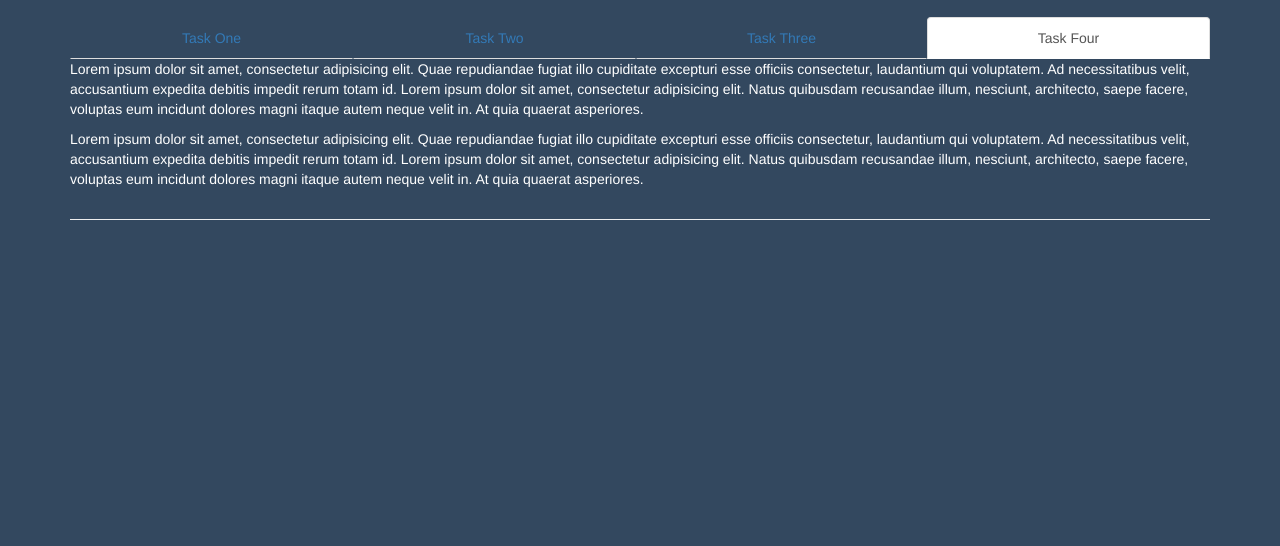
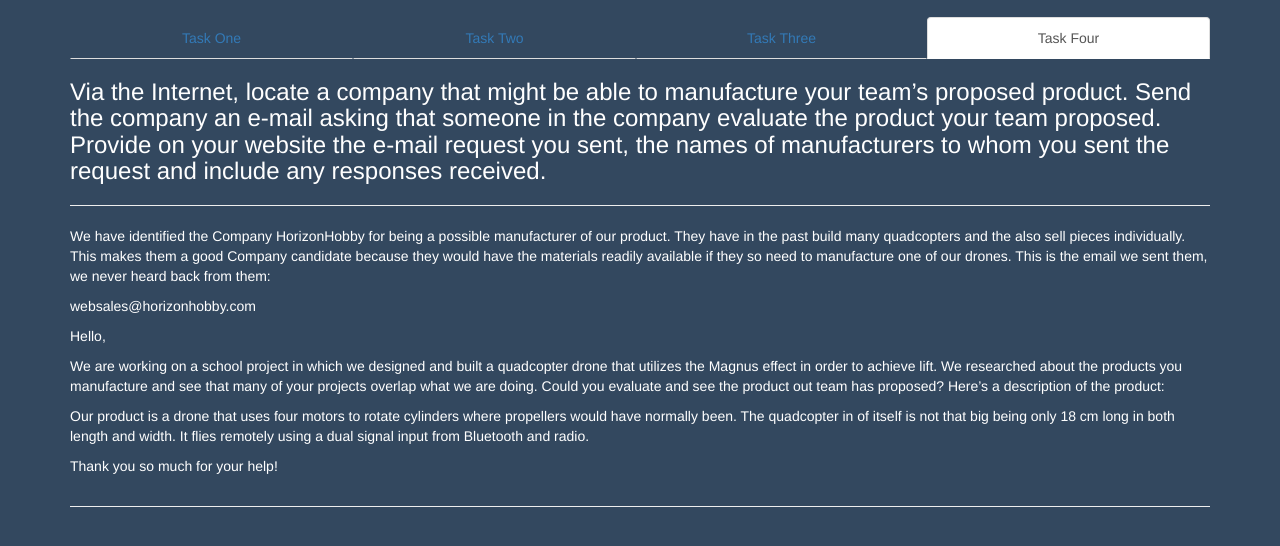
Before and after one commit to magnusdrone/magnusdrone.github.io, a plain HTML site: page Component-2.html in a window 1280 px wide. Both pictures are taken after a click on the link "Task Four". Shown: the part 136-682 px from the top of the page. Drawn offline with Linux system fonts and the light colour scheme.

Commit message:
Adding to Components
Added Jan 9th deadline for components 1 and 2

```diff
--- a/Component-2.html
+++ b/Component-2.html
@@ -123,20 +123,28 @@
 
                 <div id="myTabContent" class="tab-content">
                     <div class="tab-pane fade active in" id="service-one">
-                        <p>Lorem ipsum dolor sit amet, consectetur adipisicing elit. Quae repudiandae fugiat illo cupiditate excepturi esse officiis consectetur, laudantium qui voluptatem. Ad necessitatibus velit, accusantium expedita debitis impedit rerum totam id. Lorem ipsum dolor sit amet, consectetur adipisicing elit. Natus quibusdam recusandae illum, nesciunt, architecto, saepe facere, voluptas eum incidunt dolores magni itaque autem neque velit in. At quia quaerat asperiores.</p>
-                        <p>Lorem ipsum dolor sit amet, consectetur adipisicing elit. Quae repudiandae fugiat illo cupiditate excepturi esse officiis consectetur, laudantium qui voluptatem. Ad necessitatibus velit, accusantium expedita debitis impedit rerum totam id. Lorem ipsum dolor sit amet, consectetur adipisicing elit. Natus quibusdam recusandae illum, nesciunt, architecto, saepe facere, voluptas eum incidunt dolores magni itaque autem neque velit in. At quia quaerat asperiores.</p>
+                        <h3>Identify two companies and one product produced by each company that directly relate to the NCT technical application your team has selected. </h3>
+                        <hr>
+                        <p>The first company we have identified is Unmanned Tech and their product is their DIY quadcopters. One of which, that being the DYS D800 X4, has a similar design and rotary placement, although ours are cylindrical rotors. The technology they are using for flight and movement are also very similar.The second company we have identified is FanWing technologies. The products they specialize in is making planes using the Magnus effect as a propulsion system. We will be using the Magnus effect in a similar way, that being achieving flight, but in the form of a quadcopter. </p>
                     </div>
                     <div class="tab-pane fade" id="service-two">
-                        <p>Lorem ipsum dolor sit amet, consectetur adipisicing elit. Quae repudiandae fugiat illo cupiditate excepturi esse officiis consectetur, laudantium qui voluptatem. Ad necessitatibus velit, accusantium expedita debitis impedit rerum totam id. Lorem ipsum dolor sit amet, consectetur adipisicing elit. Natus quibusdam recusandae illum, nesciunt, architecto, saepe facere, voluptas eum incidunt dolores magni itaque autem neque velit in. At quia quaerat asperiores.</p>
-                        <p>Lorem ipsum dolor sit amet, consectetur adipisicing elit. Quae repudiandae fugiat illo cupiditate excepturi esse officiis consectetur, laudantium qui voluptatem. Ad necessitatibus velit, accusantium expedita debitis impedit rerum totam id. Lorem ipsum dolor sit amet, consectetur adipisicing elit. Natus quibusdam recusandae illum, nesciunt, architecto, saepe facere, voluptas eum incidunt dolores magni itaque autem neque velit in. At quia quaerat asperiores.</p>
+                        <h3>Identify one professional association or trade organization associated with the products your team identified. Include: Its name, description of its mission, number of people and companies involved</h3>
+                        <hr>
+                        <p>The Academy of Model Aeronautics is a nonprofit organization dedicated to the research and promotion of unmanned or model aviation. Companies involved include AOPA(Aircraft owners and Pilots association) and FanWing. There are over 57,000 members in the program being under 19 and approximatly 195,000 in total</p>
                     </div>
                     <div class="tab-pane fade" id="service-three">
                         <p>Lorem ipsum dolor sit amet, consectetur adipisicing elit. Quae repudiandae fugiat illo cupiditate excepturi esse officiis consectetur, laudantium qui voluptatem. Ad necessitatibus velit, accusantium expedita debitis impedit rerum totam id. Lorem ipsum dolor sit amet, consectetur adipisicing elit. Natus quibusdam recusandae illum, nesciunt, architecto, saepe facere, voluptas eum incidunt dolores magni itaque autem neque velit in. At quia quaerat asperiores.</p>
                         <p>Lorem ipsum dolor sit amet, consectetur adipisicing elit. Quae repudiandae fugiat illo cupiditate excepturi esse officiis consectetur, laudantium qui voluptatem. Ad necessitatibus velit, accusantium expedita debitis impedit rerum totam id. Lorem ipsum dolor sit amet, consectetur adipisicing elit. Natus quibusdam recusandae illum, nesciunt, architecto, saepe facere, voluptas eum incidunt dolores magni itaque autem neque velit in. At quia quaerat asperiores.</p>
                     </div>
                     <div class="tab-pane fade" id="service-four">
-                        <p>Lorem ipsum dolor sit amet, consectetur adipisicing elit. Quae repudiandae fugiat illo cupiditate excepturi esse officiis consectetur, laudantium qui voluptatem. Ad necessitatibus velit, accusantium expedita debitis impedit rerum totam id. Lorem ipsum dolor sit amet, consectetur adipisicing elit. Natus quibusdam recusandae illum, nesciunt, architecto, saepe facere, voluptas eum incidunt dolores magni itaque autem neque velit in. At quia quaerat asperiores.</p>
-                        <p>Lorem ipsum dolor sit amet, consectetur adipisicing elit. Quae repudiandae fugiat illo cupiditate excepturi esse officiis consectetur, laudantium qui voluptatem. Ad necessitatibus velit, accusantium expedita debitis impedit rerum totam id. Lorem ipsum dolor sit amet, consectetur adipisicing elit. Natus quibusdam recusandae illum, nesciunt, architecto, saepe facere, voluptas eum incidunt dolores magni itaque autem neque velit in. At quia quaerat asperiores.</p>
+                        <h3>Via the Internet, locate a company that might be able to manufacture your team’s proposed product. Send the company an e-mail asking that someone in the company evaluate the product your team proposed. Provide on your website the e-mail request you sent, the names of manufacturers to whom you sent the request and include any responses received.</h3>
+                        <hr>
+                        <p>We have identified the Company HorizonHobby for being a possible manufacturer of our product. They have in the past build many quadcopters and the also sell pieces individually. This makes them a good Company candidate because they would have the materials readily available if they so need to manufacture one of our drones. This is the email we sent them, we never heard back from them:</p>
+                        <p>websales@horizonhobby.com</p>
+                        <p>Hello,</p>
+                        <p>We are working on a school project in which we designed and built a quadcopter drone that utilizes the Magnus effect in order to achieve lift. We researched about the products you manufacture and see that many of your projects overlap what we are doing. Could you evaluate and see the product out team has proposed? Here’s a description of the product:</p>
+                        <p>Our product is a drone that uses four motors to rotate cylinders where propellers would have normally been. The quadcopter in of itself is not that big being only 18 cm long in both length and width. It flies remotely using a dual signal input from Bluetooth and radio.</p>
+                        <p>Thank you so much for your help!</p>
                     </div>
                 </div>
 
```
Also changed, not shown: Component-1.html (+12 -6 lines).
